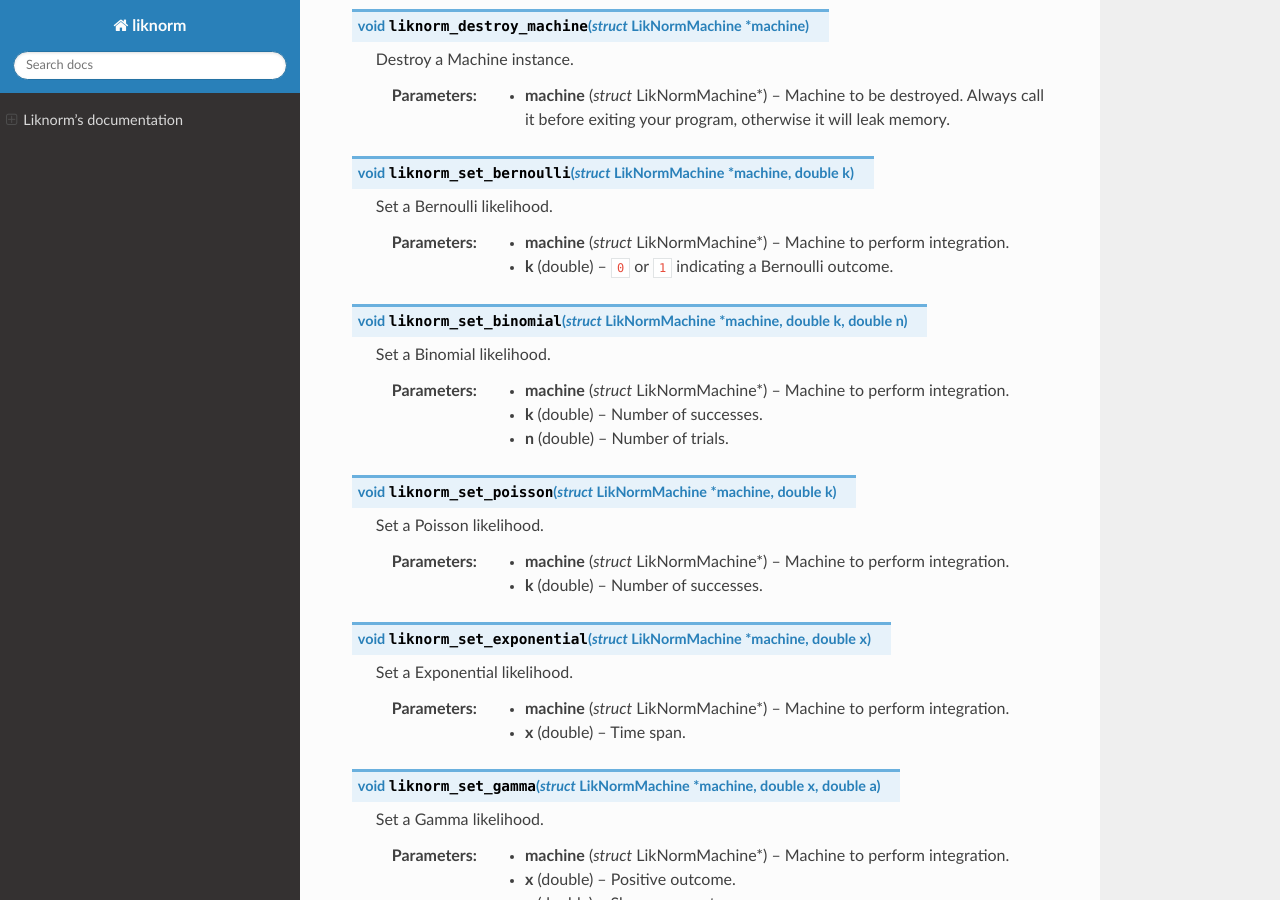
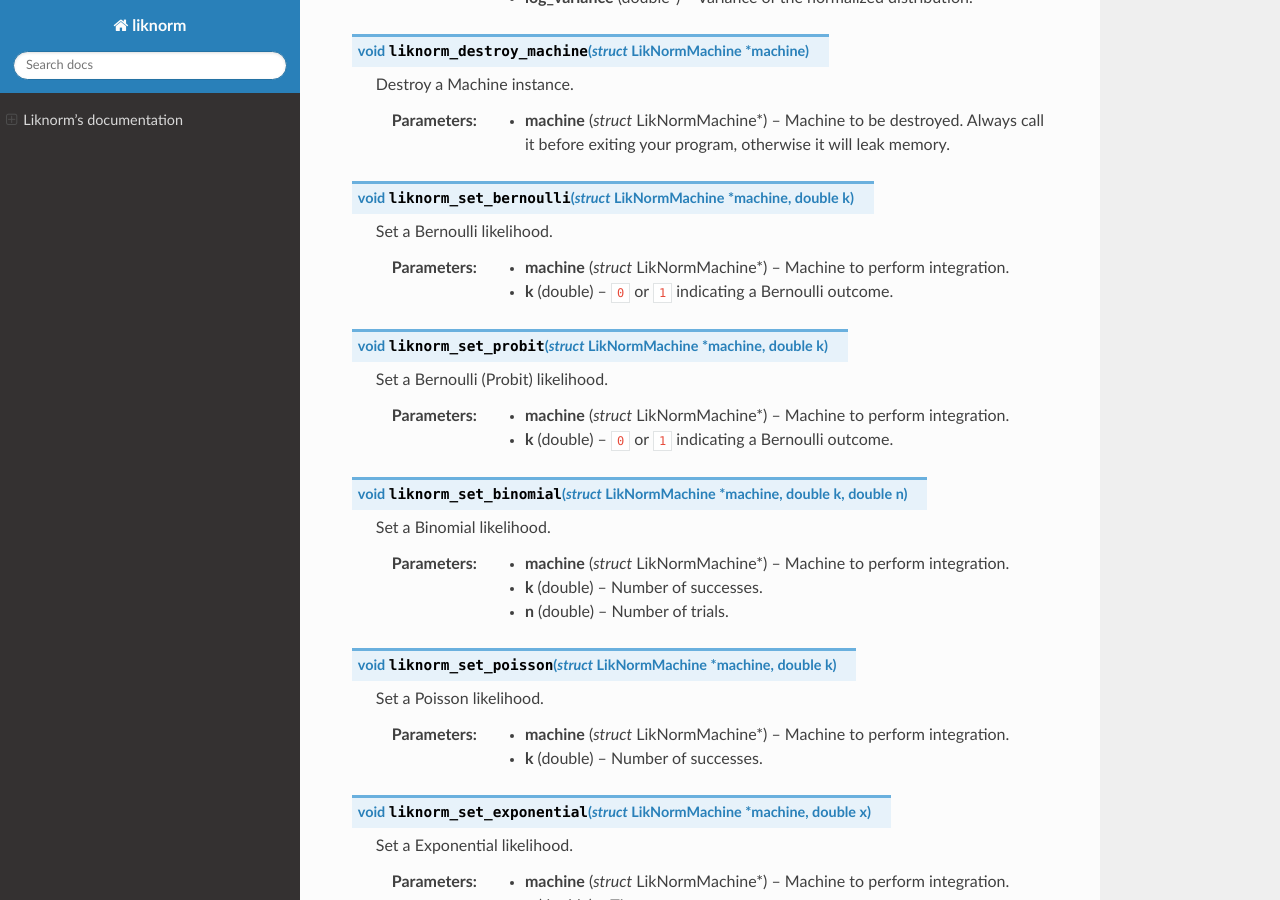
Before and after one commit to limix/liknorm, a Sphinx documentation site: the page built from doc/index.rst, in a window 1280 px wide and 900 px high, scrolled down 2300 px. Built offline with Sphinx 7.4.7 and the Read the Docs theme 2.0.0, drawn with Linux system fonts in a browser that asks for light colours; some of the changed text lies outside the part shown.

```diff
--- a/doc/index.rst
+++ b/doc/index.rst
@@ -16,6 +16,7 @@ of the likelihood domain. (The user is not allowed to set it.)
 exponential-family distribution of interest:
 
 - Bernoulli :c:func:`liknorm_set_bernoulli`
+- Bernoulli (Probit) :c:func:`liknorm_set_probit`
 - Binomial :c:func:`liknorm_set_binomial`
 - Poisson :c:func:`liknorm_set_poisson`
 - Exponential :c:func:`liknorm_set_exponential`
@@ -26,8 +27,7 @@ exponential-family distribution of interest:
 Install
 -------
 
-You can install it via
-[conda](http://conda.pydata.org/docs/index.html)
+You can install it via conda
 
 .. code-block:: bash
 
@@ -130,6 +130,13 @@ Functions description
   :param struct LikNormMachine* machine: Machine to perform integration.
   :param double k: ``0`` or ``1`` indicating a Bernoulli outcome.
 
+.. c:function:: void liknorm_set_probit(struct LikNormMachine *machine, double k)
+
+  Set a Bernoulli (Probit) likelihood.
+
+  :param struct LikNormMachine* machine: Machine to perform integration.
+  :param double k: ``0`` or ``1`` indicating a Bernoulli outcome.
+
 .. c:function:: void liknorm_set_binomial(struct LikNormMachine *machine, double k, double n)
 
   Set a Binomial likelihood.
```
